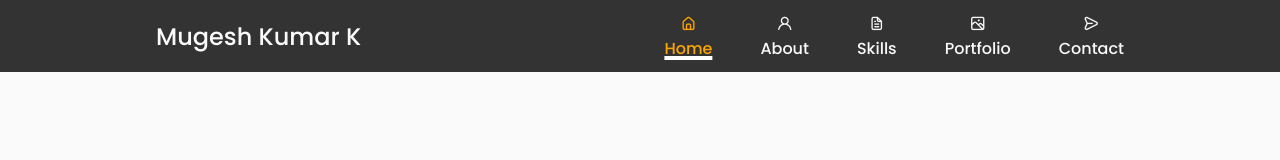
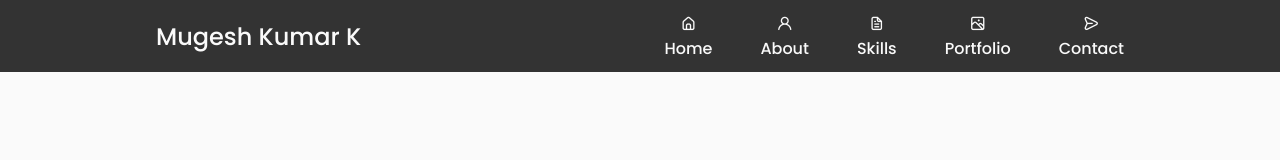
Before and after one commit to Mugesh2297/portfolio, a React (Create React App) app: page / in a window 1280 px wide. Shown: the top 160 px of the page. Built offline with nearby package versions, Linux system fonts and the light colour scheme.

Commit message:
header changes

```diff
--- a/src/Components/Header/Header.jsx
+++ b/src/Components/Header/Header.jsx
@@ -3,10 +3,14 @@ import "./header.css";
 
 function Header() {
     const[Toggle, ShowMenu] = useState(false);
-    const [toggleState, setToggleState] = useState(1);
+    const [toggleState, setToggleState] = useState(0);
     const toggleTab = (index)=>{
         setToggleState(index);
     };
+
+
+
+
   return (
     <header className='header'>
         <nav className='nav container'>
```
